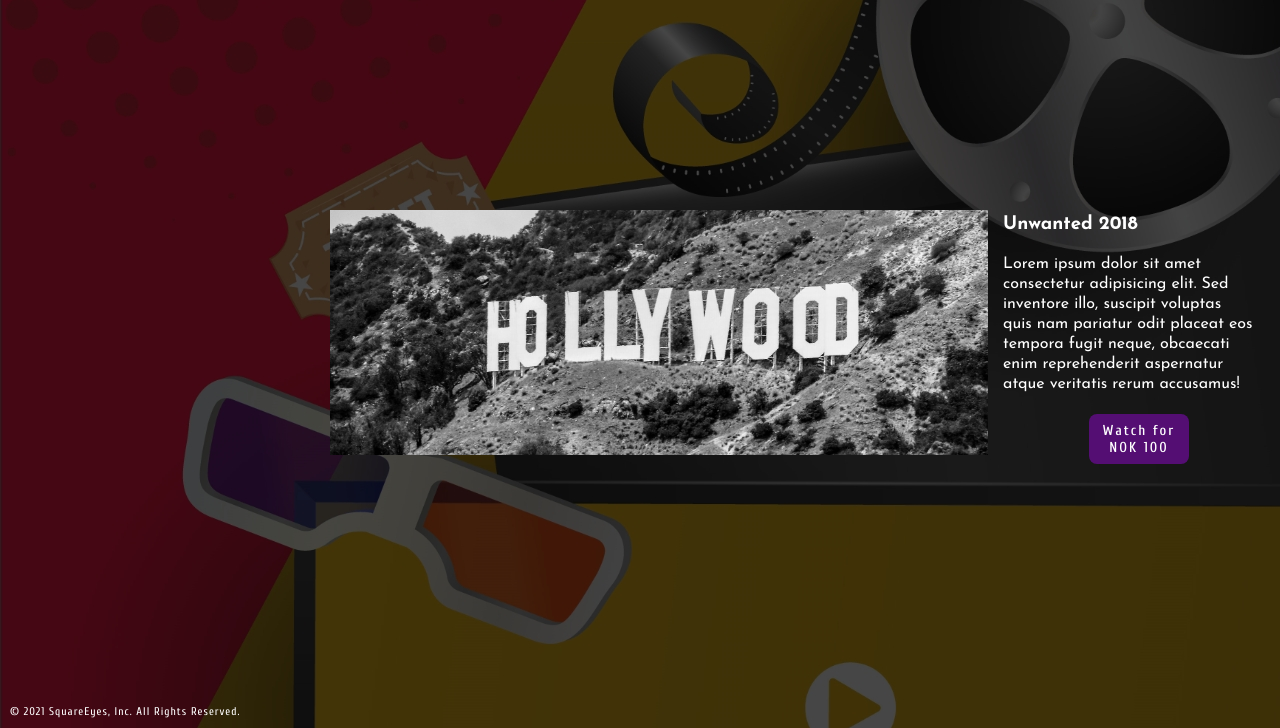
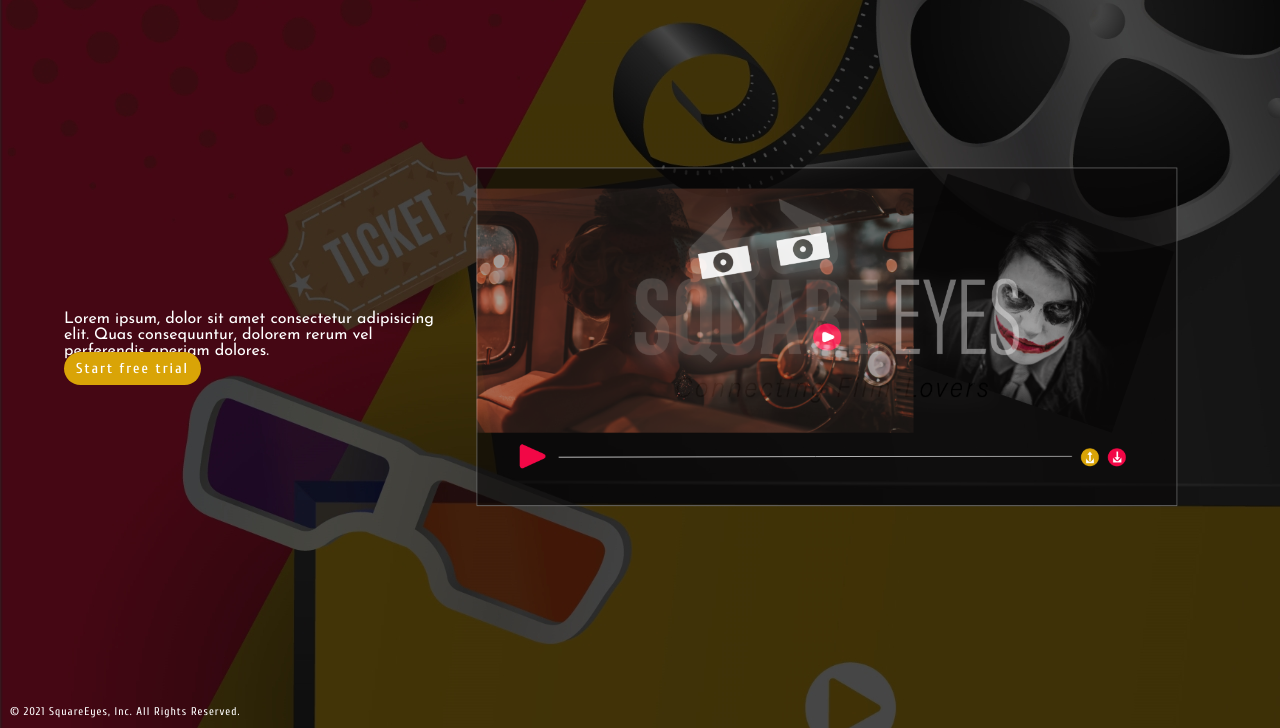
Before and after one commit to aktson/squareeyes, a plain HTML site: page movies/Documentry.html in a window 1280 px wide. Shown: the part 72-800 px from the top of the page. Drawn offline with Linux system fonts and the light colour scheme.

Commit message:
Revert "page completed"
This reverts commit dde77af4250941f753d920f9a762121e56facd78.

```diff
--- a/css/style.css
+++ b/css/style.css
@@ -61,7 +61,6 @@
 p,
 input {
   font-family: "josefin", Arial, Helvetica, sans-serif;
-  color: white;
 }
 
 /*global header and footer */
@@ -194,15 +193,14 @@
 }
 
 .promotion_img img {
-  max-width: 100%;
+  width: 100%;
+  margin: 0;
 }
-
 .promotion-text a {
   display: block;
   width: 140px;
   margin-top: 30px;
 }
-
 /* About us page */
 
 .about {
@@ -295,7 +293,6 @@
 .pro h3,
 .premium h3 {
   padding-bottom: 5px;
-  color: #040016;
 }
 .pro ul,
 .premium ul {
@@ -310,43 +307,6 @@
 }
 .form:last-child {
   text-align: center;
-}
-/*Documentry movie page */
-.documentry {
-  display: grid;
-  grid-template-columns: 25% 75%;
-  width: 100vw;
-  align-items: center;
-}
-.movie {
-  display: grid;
-  grid-template-columns: 70% 30%;
-  grid-template-rows: 80% 20%;
-  padding: 10px;
-  grid-gap: 10px;
-}
-.player img {
-  max-width: 100%;
-  max-height: 100%;
-}
-.player {
-  grid-row: 1 / 3;
-}
-.movie-description {
-  padding: 5px;
-}
-.movie-description p {
-  line-height: 20px;
-  padding: 20px 20px 20px 0px;
-}
-
-.movie-description a {
-  display: block;
-  background-color: #540e73;
-  width: 7em;
-  text-align: center;
-  border-radius: 8px;
-  margin: 0 auto;
 }
 
 /*media queries mobile and tablet */
--- a/movies/Documentry.html
+++ b/movies/Documentry.html
@@ -48,25 +48,19 @@
         </ul>
       </nav>
     </header>
-    <main class="documentry">
-      <section class="movie-scroll"></section>
-      <section class="movie">
-        <div class="player">
-          <img src="../images/documentry.jpg" alt="Documentry movie" />
-        </div>
-        <div class="movie-description">
-          <h3>Unwanted 2018</h3>
-          <p>
-            Lorem ipsum dolor sit amet consectetur adipisicing elit. Sed
-            inventore illo, suscipit voluptas quis nam pariatur odit placeat eos
-            tempora fugit neque, obcaecati enim reprehenderit aspernatur atque
-            veritatis rerum accusamus!
-          </p>
-          <a class="cta payperview" href="start-free-trial.html">
-            Watch for NOK 100
-          </a>
-        </div>
-      </section>
+    <main class="promotion-home">
+      <div class="promotion_text">
+        <p>
+          Lorem ipsum, dolor sit amet consectetur adipisicing elit. Quas
+          consequuntur, dolorem rerum vel perferendis aperiam dolores.
+        </p>
+        <a class="cta free-trial" href="../start-free-trial.html">
+          Start free trial
+        </a>
+      </div>
+      <figure class="promotion_img">
+        <img src="../images/player.png" alt="squareeyes player" />
+      </figure>
     </main>
 
     <footer>&copy; 2021 SquareEyes, Inc. All Rights Reserved.</footer>
```
Also changed, not shown: images/documentry.jpg (deleted).
